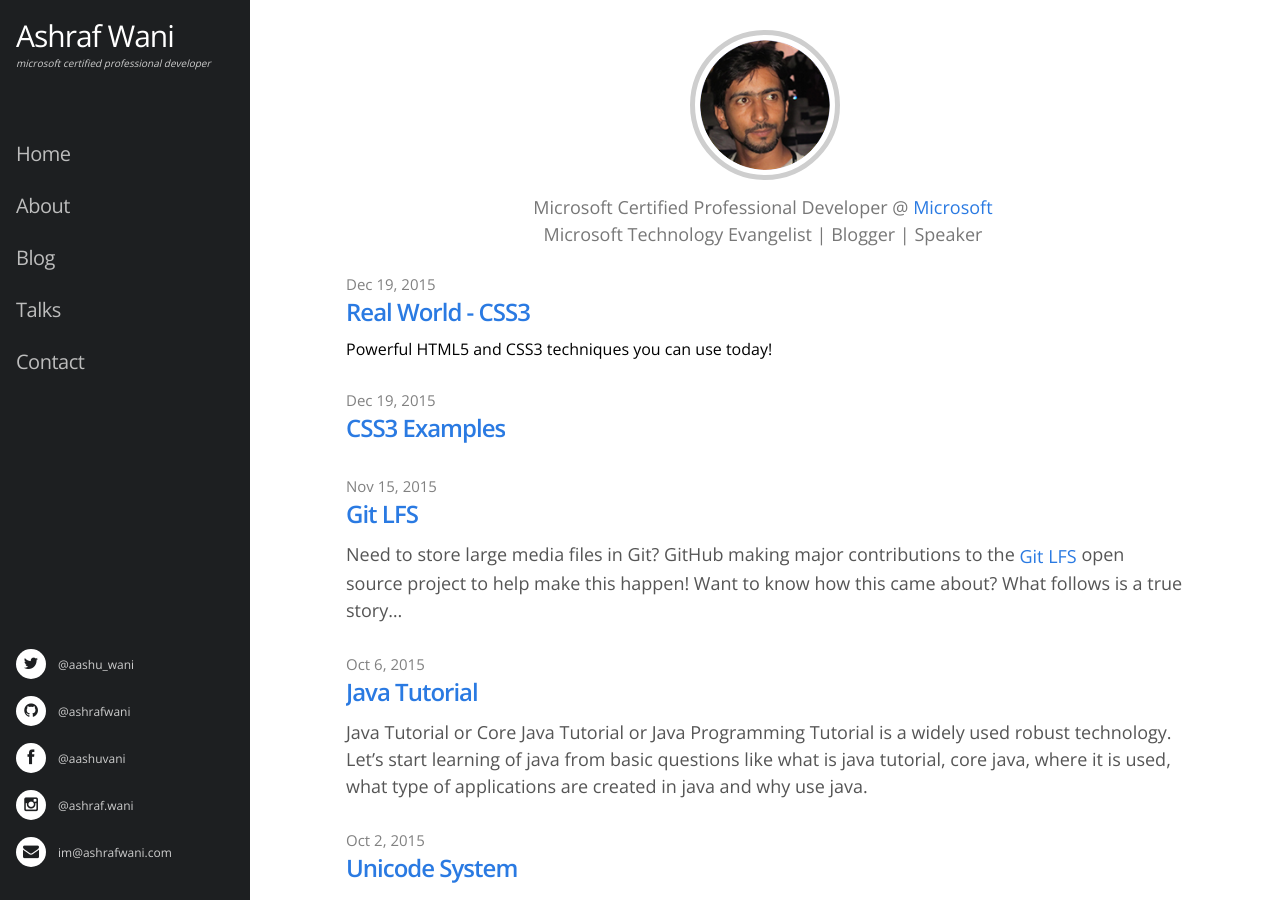
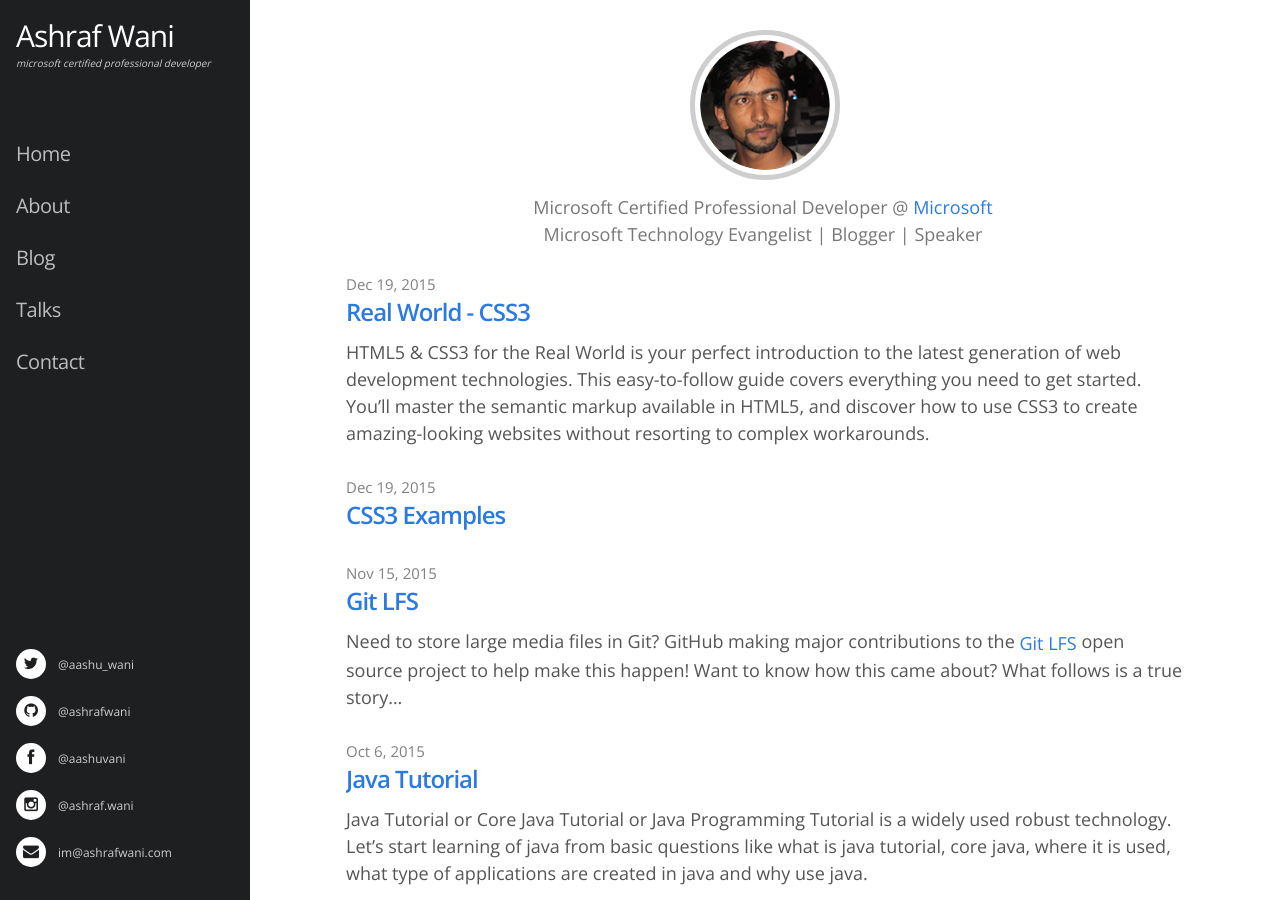
Before and after one commit to ashrafwani/ashrafwani.github.io, a Jekyll site: the page built from index.html, in a window 1280 px wide and 900 px high. Built offline with Jekyll 4.4.1, drawn with Linux system fonts in a browser that asks for light colours; nearby versions of some CDN libraries; comment, search, counter and statistics services are not loaded.

Commit message:
Update 15-12-19-real world-css3.markdown

```diff
--- a/_posts/15-12-19-real world-css3.markdown
+++ b/_posts/15-12-19-real world-css3.markdown
@@ -4,8 +4,6 @@ title:  "Real World - CSS3"
 date:   2015-12-19 11:56:00
 categories: Design
 ---
-
-<h2>Powerful HTML5 and CSS3 techniques you can use today!</h2>
 
 HTML5 & CSS3 for the Real World is your perfect introduction to the latest generation of web development technologies.
 This easy-to-follow guide covers everything you need to get started. You’ll master the semantic markup available in HTML5,
```
